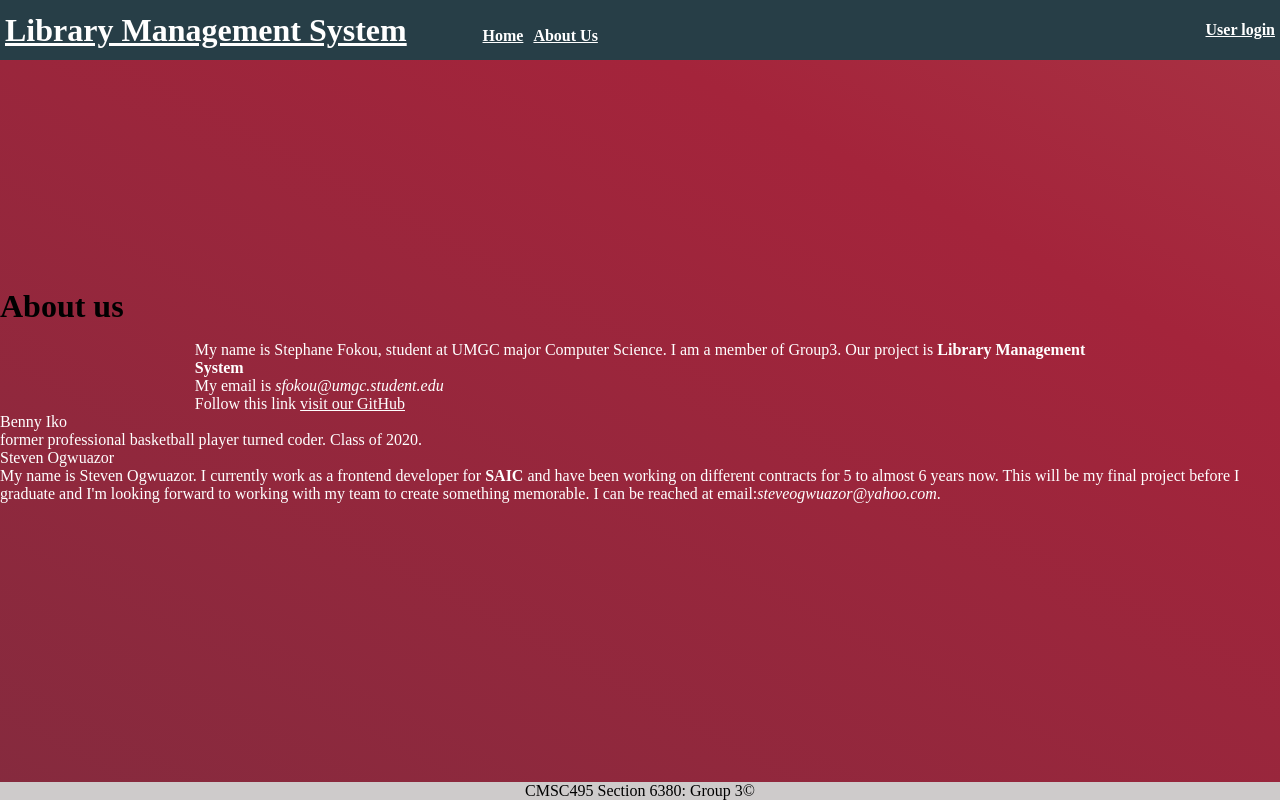
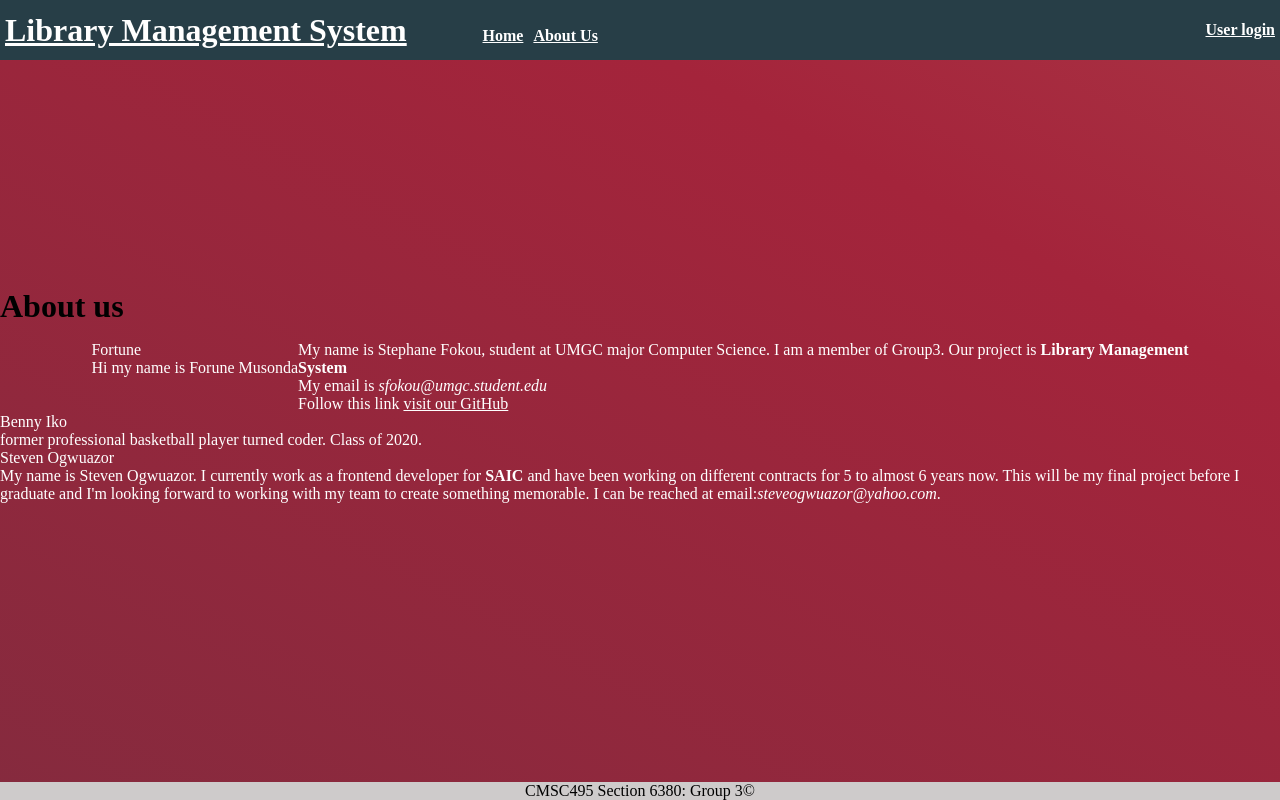
Before and after one commit to CMSC495-SO/CMSC495-LibraryManagementSystem, an Angular app in the folder library-view/: page /about in a window 1280 px wide. Built offline with nearby package versions, Linux system fonts and the light colour scheme.

Commit message:
Fortune have just update

```diff
--- a/library-view/src/app/pages/aboutus/aboutus.component.html
+++ b/library-view/src/app/pages/aboutus/aboutus.component.html
@@ -1,8 +1,8 @@
 <h1>About us</h1>
 <div class="about-container card-container">
   <div class="user section1">
-    <div class="header"></div>
-    <div class="body"></div>
+    <div class="header">Fortune</div>
+    <div class="body">Hi my name is Forune Musonda</div>
   </div>
   <div class="user section2">
     <div class="header"></div>
```
